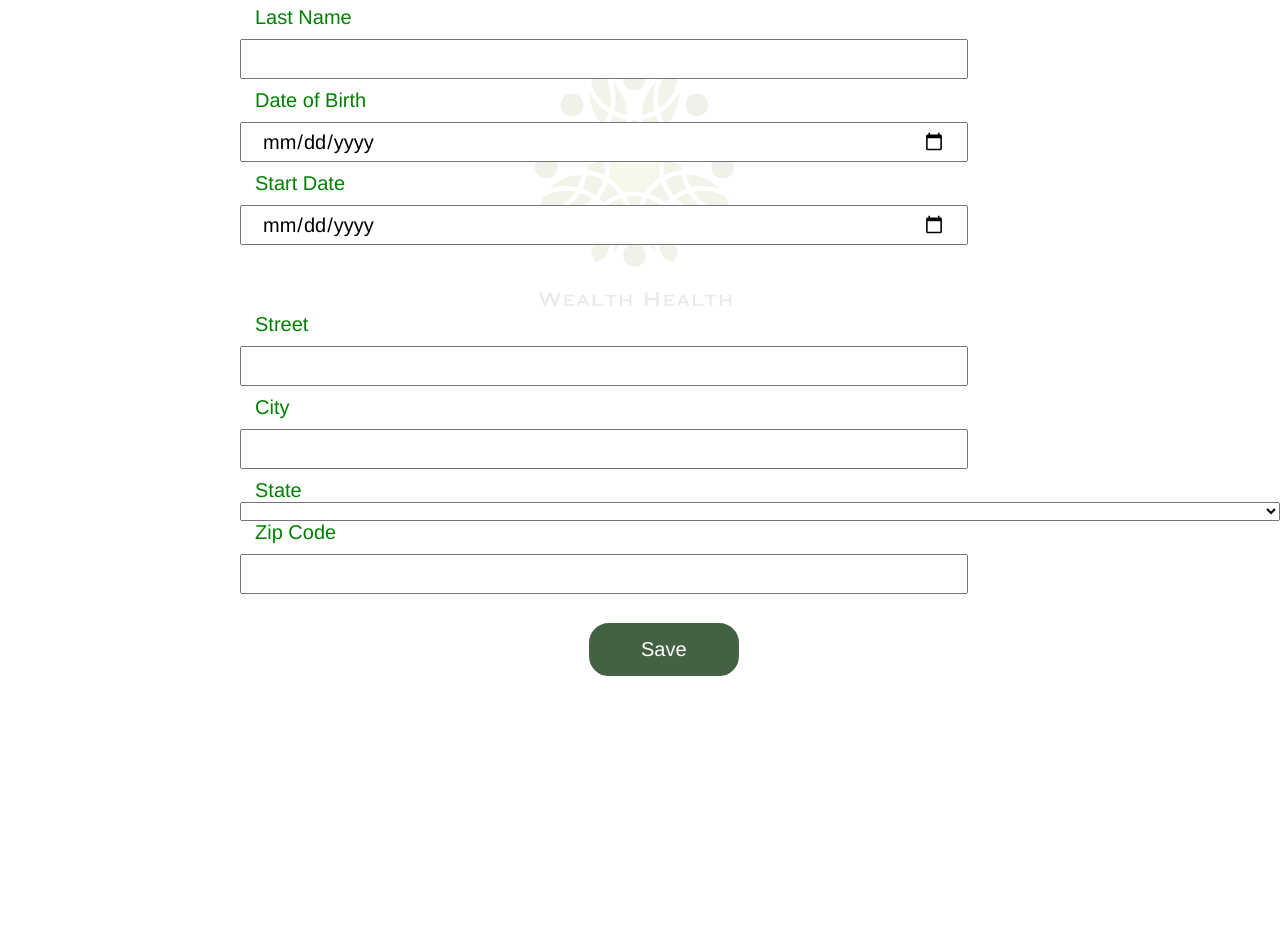
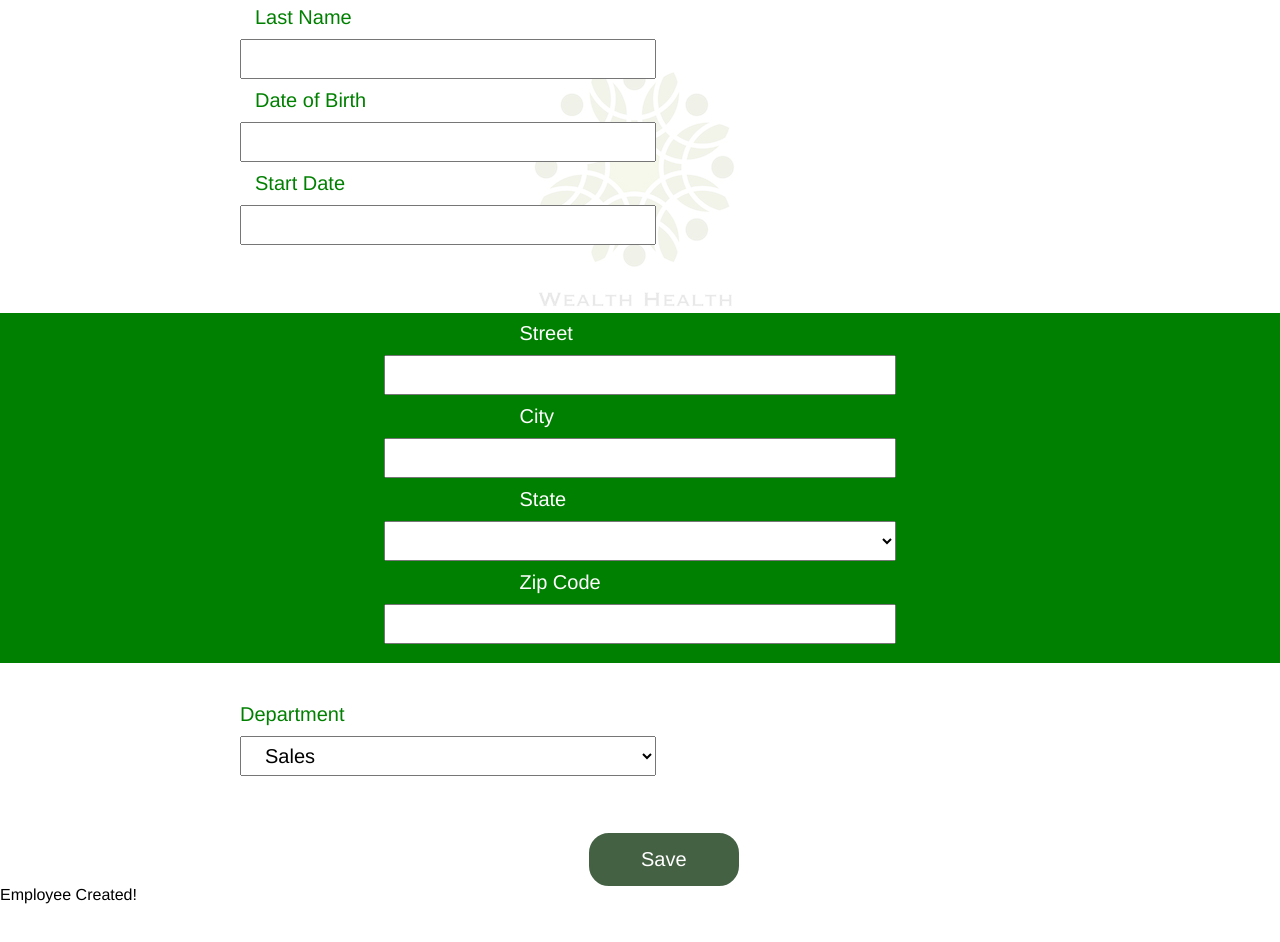
Before and after one commit to sousouben/Mouatakide_Souad_p14_022023, a React (Create React App) app in the folder frontend-hrnet/: page / in a window 1280 px wide. Shown: the part 320-1262 px from the top of the page. Before the commit the page ends 996 px from the top, so only its background shows below. Built offline with nearby package versions, Linux system fonts and the light colour scheme.

Commit message:
modif css

```diff
--- a/frontend-hrnet/src/components/form/Form.jsx
+++ b/frontend-hrnet/src/components/form/Form.jsx
@@ -2,6 +2,9 @@ import React from "react";
 import "./form.css";
 
 const Form = () => {
+  const saveEmployee = () => {
+    // logique pour enregistrer un employé
+  };
   return (
     <>
       <form id="formulaire">
@@ -13,10 +16,10 @@ const Form = () => {
           <input type="text" id="last" name="last" />
 
           <label htmlFor="date-of-birth">Date of Birth</label>
-          <input type="date" id="date" name="date" />
+          <input type="text" id="date" name="date" />
 
           <label htmlFor="start-date">Start Date</label>
-          <input type="date" id="start-date" name="start-date" />
+          <input type="text" id="start-date" name="start-date" />
         </section>
 
         <section className="adresse">
@@ -28,12 +31,25 @@ const Form = () => {
           <select name="state" id="state"></select>
 
           <label htmlFor="zip-code">Zip Code</label>
-          <input id="zip-code" type="text" name="code" />
+          <input id="zip-code" type="number" name="code" />
+        </section>
+        <section className="Department">
+          <label htmlFor="department">Department</label>
+          <select name="department" id="department">
+            <option>Sales</option>
+            <option>Marketing</option>
+            <option>Engineering</option>
+            <option>Human Resources</option>
+            <option>Legal</option>
+          </select>
         </section>
       </form>
 
       <div className="button-save">
-        <button> Save </button>
+        <button onClick={saveEmployee}>Save</button>
+        <div id="confirmation" className="modal">
+          Employee Created!
+        </div>
       </div>
     </>
   );
--- a/frontend-hrnet/src/components/form/form.css
+++ b/frontend-hrnet/src/components/form/form.css
@@ -14,7 +14,8 @@ form input {
   display: inline-block;
 }
 .employee,
-.adresse {
+.adresse,
+.Department {
   display: flex;
   flex-direction: column;
   margin-top: 40px;
@@ -29,10 +30,11 @@ form input {
 }
 .employee input,
 .adresse input,
-.department input {
+#state,
+#department {
   margin-top: 10px;
   margin-bottom: 10px;
-  width: 70%;
+  width: 40%;
   height: 40px;
   font-size: 20px;
   padding-left: 20px;
@@ -47,7 +49,7 @@ form input {
   padding: 12px;
   border-radius: 20px;
   cursor: pointer;
-  margin-top: 190px;
+  margin-top: 400px;
   margin-left: 46%;
   border: rgb(68, 97, 68) solid;
 }
@@ -73,3 +75,12 @@ h5 {
   margin-top: 50px;
   font-size: 30px;
 }
+
+.adresse {
+  background-color: green;
+  color: white;
+  display: flex;
+  align-items: center;
+  justify-content: center;
+  margin-left: 0;
+}
--- a/frontend-hrnet/src/pages/currentEmployees/CurrentEmployees.jsx
+++ b/frontend-hrnet/src/pages/currentEmployees/CurrentEmployees.jsx
@@ -5,7 +5,8 @@ const CurrentEmployees = () => {
   return (
     <>
       <section className="enteteTable">
-        <h2 className="current">List of Employees</h2>
+        <h2 className="current">Current Employees</h2>
+        <table id="employee-table" className="display"></table>
       </section>
     </>
   );
```
